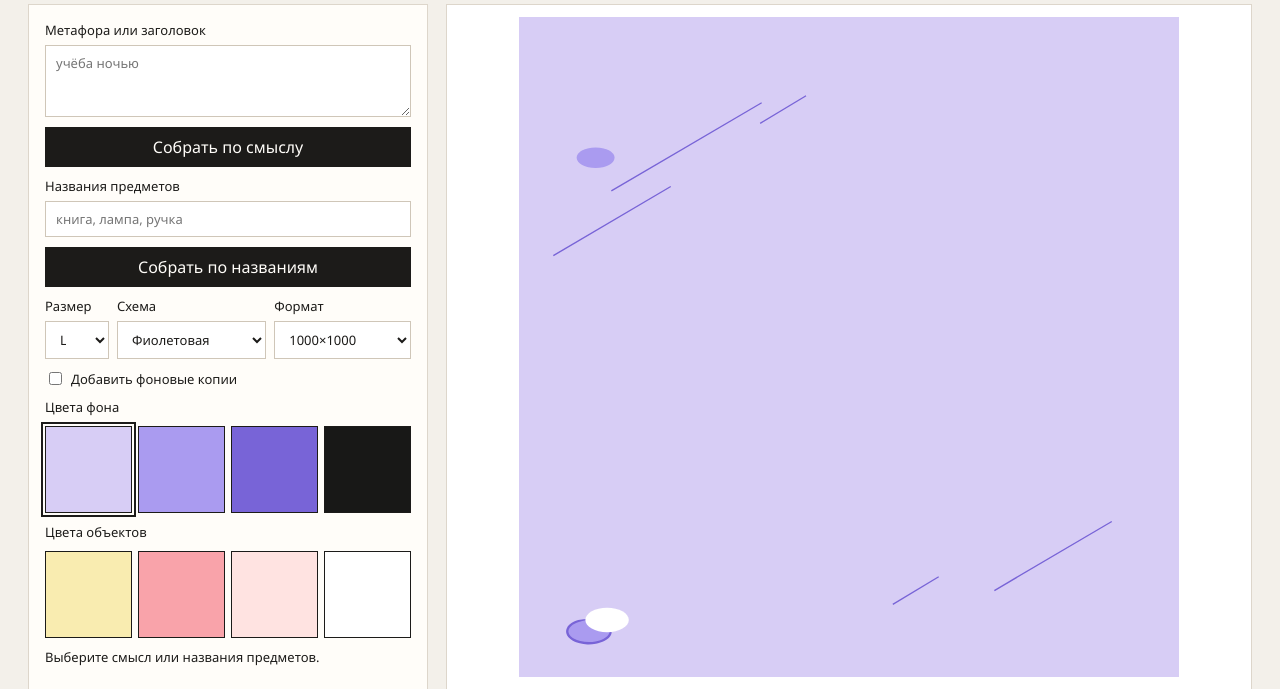
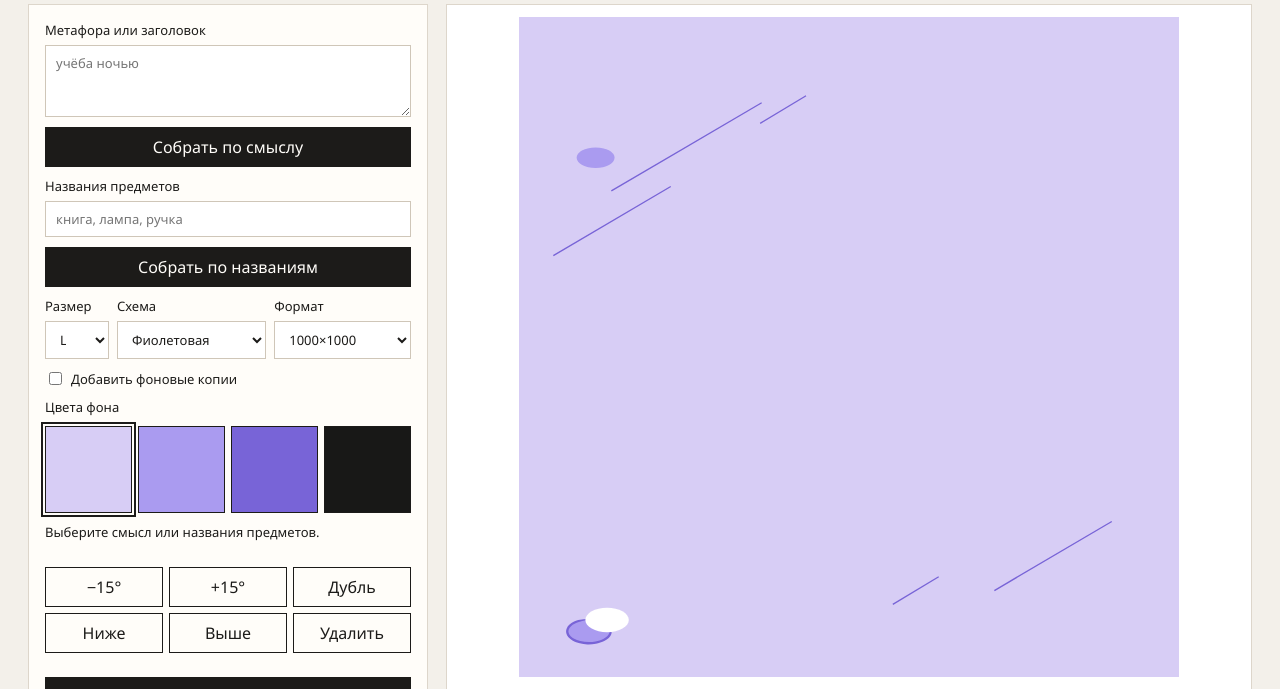
Before and after one commit to DmitriyBelousovd/illustration-composer, a plain HTML site: page index.html in a window 1280 px wide. Shown: the part 105-794 px from the top of the page. Drawn offline with Linux system fonts and the light colour scheme.

Commit message:
обекты

```diff
--- a/index.html
+++ b/index.html
@@ -60,8 +60,6 @@
       <label class="check"><input id="background" type="checkbox"> Добавить фоновые копии</label>
       <p class="swatch-label">Цвета фона</p>
       <div id="swatches" class="swatches" aria-label="Цвета фона"></div>
-      <p class="swatch-label">Цвета объектов</p>
-      <div id="object-swatches" class="swatches" aria-label="Цвета объектов"></div>
       <p id="status">Выберите смысл или названия предметов.</p>
       <div class="tools">
         <button id="rotate-left" type="button">−15°</button>
--- a/src/main.js
+++ b/src/main.js
@@ -19,7 +19,6 @@ const backgroundInput = document.querySelector("#background");
 const status = document.querySelector("#status");
 const layers = document.querySelector("#layers");
 const swatches = document.querySelector("#swatches");
-const objectSwatches = document.querySelector("#object-swatches");
 
 let catalog = [];
 let palettes = { L: [], S: [] };
@@ -132,15 +131,6 @@ function renderPalettes() {
       scene.draw();
     });
     swatches.append(button);
-  }
-  objectSwatches.replaceChildren();
-  for (const color of scheme.objects) {
-    const chip = document.createElement("span");
-    chip.className = "swatch";
-    chip.style.background = color;
-    chip.title = colorName(color);
-    chip.append(swatchTip(color));
-    objectSwatches.append(chip);
   }
 }
 
```
Also changed, not shown: 1 other file.
